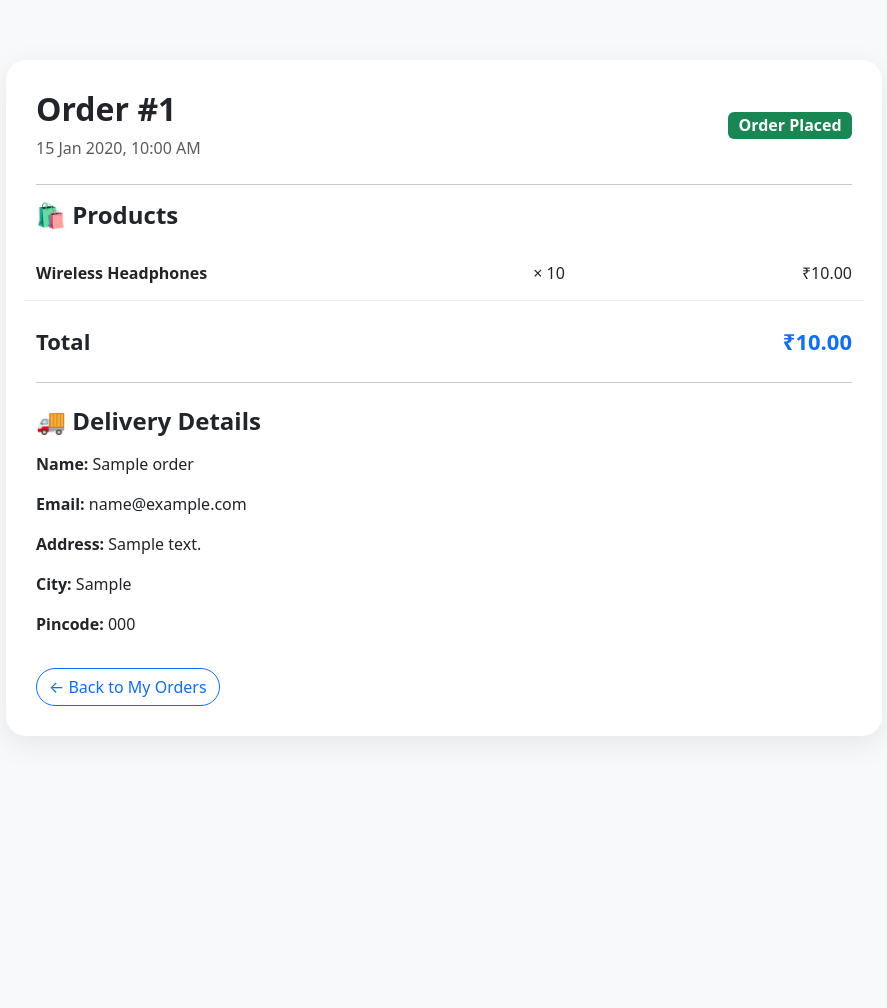
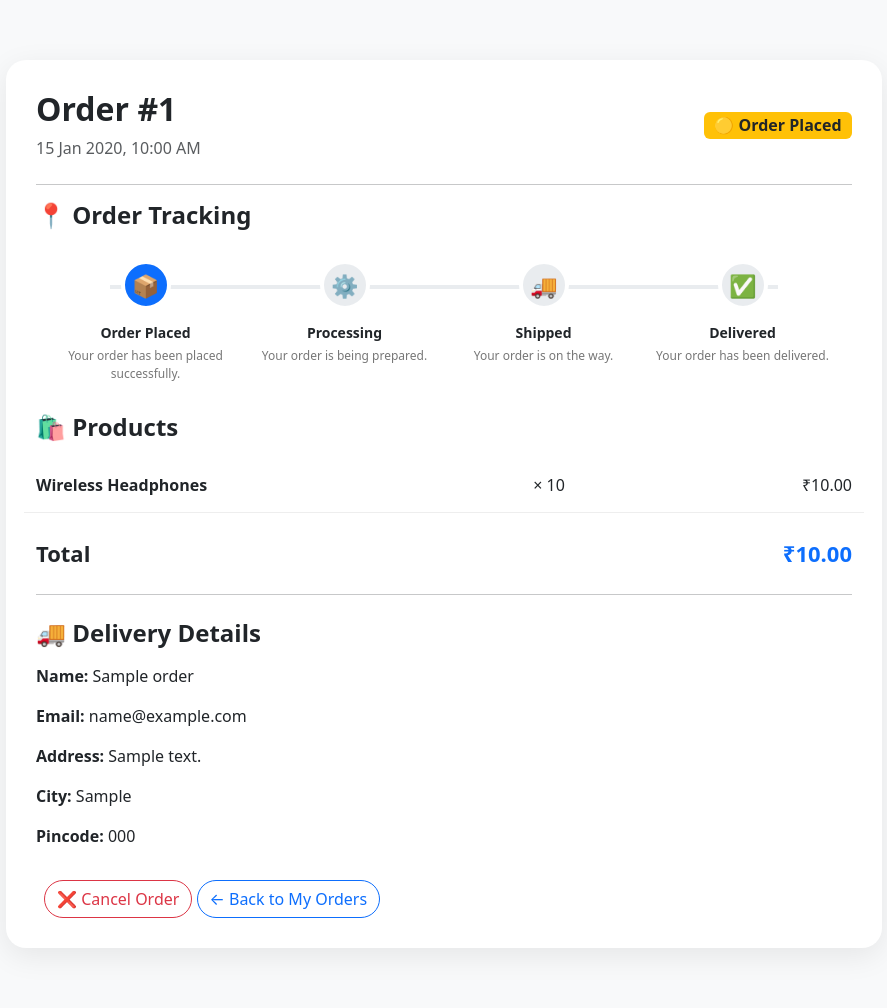
Before and after one commit to rupalipadhi028/ShopHub-Django, a Django app: page /order/1/ in a window 1280 px wide. Shown: the whole page, without its empty margins (196-1083 px from the left). Before the commit the page ends 738 px from the top, so only its background shows below. Run offline with Django 5.2, Linux system fonts and the light colour scheme; a user stored in the database is signed in; data comes from the database, SQL or seed files in the repository; tables that the repository leaves empty hold one stand-in row (values such as "Sample post").

Commit message:
Update ShopHub features and UI

```diff
--- a/products/models.py
+++ b/products/models.py
@@ -12,9 +12,8 @@ class Category(models.Model):
 
     def __str__(self):
         return self.name
+class Product(models.Model):
 
-
-class Product(models.Model):
     category = models.ForeignKey(
         Category,
         on_delete=models.CASCADE
@@ -39,18 +38,17 @@ class Product(models.Model):
 
     def __str__(self):
         return self.name
-    user = models.ForeignKey(
-    User,
-    on_delete=models.CASCADE,
-    null=True,
-    blank=True
-)
+
+
 class Order(models.Model):
+
     user = models.ForeignKey(
         User,
         on_delete=models.CASCADE,
         null=True,
-        blank=True)
+        blank=True
+    )
+
     customer_name = models.CharField(max_length=100)
     email = models.EmailField()
     address = models.TextField()
@@ -62,10 +60,23 @@ class Order(models.Model):
         decimal_places=2
     )
 
+    status = models.CharField(
+        max_length=20,
+        choices=[
+            ('placed', 'Order Placed'),
+            ('processing', 'Processing'),
+            ('shipped', 'Shipped'),
+            ('delivered', 'Delivered'),
+            ('cancelled', 'Cancelled'),
+        ],
+        default='placed'
+    )
+
     created_at = models.DateTimeField(auto_now_add=True)
 
     def __str__(self):
         return f"Order #{self.id} - {self.customer_name}"
+
 
 
 class OrderItem(models.Model):
--- a/products/templates/order_detail.html
+++ b/products/templates/order_detail.html
@@ -44,7 +44,103 @@
         .back-btn {
             border-radius: 50px;
         }
+    /* ORDER TRACKING */
 
+.tracking {
+    display: flex;
+    justify-content: space-between;
+    position: relative;
+    margin: 30px 10px;
+}
+
+.tracking::before {
+    content: "";
+    position: absolute;
+    top: 25px;
+    left: 8%;
+    right: 8%;
+    height: 4px;
+    background: #e9ecef;
+    z-index: 0;
+}
+
+.tracking-step {
+    position: relative;
+    z-index: 1;
+    text-align: center;
+    width: 25%;
+}
+
+.tracking-icon {
+    width: 50px;
+    height: 50px;
+    margin: auto;
+    border-radius: 50%;
+    background: #e9ecef;
+    display: flex;
+    align-items: center;
+    justify-content: center;
+    font-size: 22px;
+    border: 4px solid white;
+}
+
+.tracking-step.completed .tracking-icon {
+    background: #0d6efd;
+    color: white;
+}
+
+.tracking-text {
+    margin-top: 12px;
+}
+
+.tracking-text strong {
+    display: block;
+    font-size: 14px;
+}
+
+.tracking-text small {
+    display: block;
+    color: #777;
+    margin-top: 4px;
+    font-size: 12px;
+}
+
+
+/* MOBILE */
+
+@media (max-width: 600px) {
+
+    .tracking {
+        flex-direction: column;
+        gap: 25px;
+    }
+
+    .tracking::before {
+        top: 25px;
+        bottom: 25px;
+        left: 24px;
+        right: auto;
+        width: 4px;
+        height: auto;
+    }
+
+    .tracking-step {
+        width: 100%;
+        display: flex;
+        align-items: center;
+        text-align: left;
+    }
+
+    .tracking-icon {
+        margin: 0;
+        flex-shrink: 0;
+    }
+
+    .tracking-text {
+        margin-top: 0;
+        margin-left: 15px;
+    }
+}
     </style>
 
 </head>
@@ -69,13 +165,126 @@
 
             </div>
 
-            <span class="badge bg-success fs-6">
-                Order Placed
-            </span>
+            {% if order.status == 'placed' %}
 
+    <span class="badge bg-warning text-dark fs-6">
+        🟡 Order Placed
+    </span>
+
+{% elif order.status == 'processing' %}
+
+    <span class="badge bg-primary fs-6">
+        🔵 Processing
+    </span>
+
+{% elif order.status == 'shipped' %}
+
+    <span class="badge bg-info text-dark fs-6">
+        🚚 Shipped
+    </span>
+
+{% elif order.status == 'delivered' %}
+
+    <span class="badge bg-success fs-6">
+        ✅ Delivered
+    </span>
+
+{% elif order.status == 'cancelled' %}
+
+    <span class="badge bg-danger fs-6">
+        ❌ Cancelled
+    </span>
+
+{% endif %}
         </div>
 
         <hr>
+    <!-- ORDER TRACKING -->
+
+<h4 class="fw-bold mb-4">
+    📍 Order Tracking
+</h4>
+
+<div class="tracking">
+
+    <!-- PLACED -->
+    <div class="tracking-step
+        {% if order.status == 'placed' or order.status == 'processing' or order.status == 'shipped' or order.status == 'delivered' %}
+           completed
+        {% endif %}">
+
+        <div class="tracking-icon">
+            📦
+        </div>
+
+        <div class="tracking-text">
+            <strong>Order Placed</strong>
+            <small>Your order has been placed successfully.</small>
+        </div>
+
+    </div>
+
+
+    <!-- PROCESSING -->
+    <div class="tracking-step
+        {% if order.status == 'processing' or order.status == 'shipped' or order.status == 'delivered' %}
+            completed
+        {% endif %}">
+
+        <div class="tracking-icon">
+            ⚙️
+        </div>
+
+        <div class="tracking-text">
+            <strong>Processing</strong>
+            <small>Your order is being prepared.</small>
+        </div>
+
+    </div>
+
+
+    <!-- SHIPPED -->
+    <div class="tracking-step
+        {% if order.status == 'shipped' or order.status == 'delivered' %}
+            completed
+        {% endif %}">
+
+        <div class="tracking-icon">
+            🚚
+        </div>
+
+        <div class="tracking-text">
+            <strong>Shipped</strong>
+            <small>Your order is on the way.</small>
+        </div>
+
+    </div>
+
+
+    <!-- DELIVERED -->
+    <div class="tracking-step
+        {% if order.status == 'delivered' %}
+            completed
+        {% endif %}">
+
+        <div class="tracking-icon">
+            ✅
+        </div>
+
+        <div class="tracking-text">
+            <strong>Delivered</strong>
+            <small>Your order has been delivered.</small>
+        </div>
+
+    </div>
+
+</div>
+
+
+
+
+
+
 
 
         <!-- PRODUCTS -->
@@ -160,6 +369,17 @@
             <strong>Pincode:</strong>
             {{ order.pincode }}
         </p>
+        {% if order.status == 'placed' or order.status == 'processing' %}
+
+    <a href="{% url 'cancel_order' order.id %}"
+       class="btn btn-outline-danger back-btn mt-3 ms-2"
+       onclick="return confirm('Are you sure you want to cancel this order?');">
+
+        ❌ Cancel Order
+
+    </a>
+
+{% endif %}
 
 
         <a href="{% url 'my_orders' %}"
--- a/products/urls.py
+++ b/products/urls.py
@@ -72,4 +72,9 @@ urlpatterns=[
     views.order_detail,
     name="order_detail"
 ),
+    path(
+    'order/<int:order_id>/cancel/',
+    views.cancel_order,
+    name='cancel_order'
+),
 ]
--- a/products/views.py
+++ b/products/views.py
@@ -1,7 +1,9 @@
+from django.contrib.auth.decorators import login_required
 from django.shortcuts import redirect, render, get_object_or_404
 from django.contrib.auth.models import User
 from django.contrib.auth import authenticate, login, logout
 from django.contrib import messages
+from urllib3 import request
 
 from .models import Category, Product, Order, OrderItem
 
@@ -31,17 +33,42 @@ def product_detail(request, product_id):
         'product': product
     })
 
-
 # Add product to cart
 def add_to_cart(request, product_id):
+
+    product = get_object_or_404(Product, id=product_id)
+
+    # Check whether product is available
+    if product.stock <= 0:
+        messages.error(
+            request,
+            f'{product.name} is currently out of stock.'
+        )
+        return redirect('product_detail', product_id=product.id)
+
     cart = request.session.get('cart', {})
 
-    if str(product_id) in cart:
-        cart[str(product_id)] += 1
-    else:
-        cart[str(product_id)] = 1
+    product_id = str(product_id)
+
+    # Current quantity in cart
+    current_quantity = cart.get(product_id, 0)
+
+    # Don't allow quantity greater than stock
+    if current_quantity >= product.stock:
+        messages.warning(
+            request,
+            f'Only {product.stock} units of {product.name} are available.'
+        )
+        return redirect('cart')
+
+    cart[product_id] = current_quantity + 1
 
     request.session['cart'] = cart
+
+    messages.success(
+        request,
+        f'{product.name} added to your cart.'
+    )
 
     return redirect('cart')
 
@@ -100,39 +127,68 @@ def checkout(request):
 
     if request.method == 'POST':
 
+        # Check stock before creating order
+        for item in cart_items:
+
+            product = item['product']
+            quantity = item['quantity']
+
+            if quantity > product.stock:
+
+                messages.error(
+                    request,
+                    f'Only {product.stock} units of {product.name} are available.'
+                )
+
+                return redirect('cart')
+
         customer_name = request.POST.get('customer_name')
         email = request.POST.get('email')
         address = request.POST.get('address')
         city = request.POST.get('city')
         pincode = request.POST.get('pincode')
 
+        # Create order
         order = Order.objects.create(
-        user=request.user if request.user.is_authenticated else None,
-        customer_name=customer_name,
-        email=email,
-        address=address,
-        city=city,
-        pincode=pincode,
-        total_amount=total
-    )
+            user=request.user if request.user.is_authenticated else None,
+            customer_name=customer_name,
+            email=email,
+            address=address,
+            city=city,
+            pincode=pincode,
+            total_amount=total
+        )
 
+        # Create order items and reduce stock
         for item in cart_items:
+
+            product = item['product']
+            quantity = item['quantity']
 
             OrderItem.objects.create(
                 order=order,
-                product=item['product'],
-                quantity=item['quantity'],
-                price=item['product'].price
+                product=product,
+                quantity=quantity,
+                price=product.price
             )
 
+            # Reduce stock
+            product.stock -= quantity
+            product.save()
+
+        # Clear cart
         request.session['cart'] = {}
 
-        return redirect('order_success', order_id=order.id)
+        return redirect(
+            'order_success',
+            order_id=order.id
+        )
 
     return render(request, 'checkout.html', {
         'cart_items': cart_items,
         'total': total
     })
+
 
 
 # Remove product from cart
@@ -151,12 +207,25 @@ def remove_from_cart(request, product_id):
 
 # Increase quantity
 def increase_quantity(request, product_id):
+
     cart = request.session.get('cart', {})
 
     product_id = str(product_id)
 
+    product = get_object_or_404(Product, id=product_id)
+
     if product_id in cart:
-        cart[product_id] += 1
+
+        current_quantity = cart[product_id]
+
+        if current_quantity < product.stock:
+            cart[product_id] += 1
+
+        else:
+            messages.warning(
+                request,
+                f'Only {product.stock} units of {product.name} are available.'
+            )
 
     request.session['cart'] = cart
 
@@ -340,4 +409,20 @@ def order_detail(request, order_id):
             'order': order
         }
     )
+@login_required
+def cancel_order(request, order_id):
+
+    order = get_object_or_404(
+        Order,
+        id=order_id,
+        user=request.user
+    )
+
+    if order.status in ['placed', 'processing']:
+
+        order.status = 'cancelled'
+        order.save()
+
+    return redirect('order_detail', order_id=order.id)
+
 # Create your views here.
```
Also changed, not shown: products/admin.py (+26 -2 lines), products/migrations/0007_remove_order_created_at_order_status.py (added), products/migrations/0008_order_created_at.py (added).
